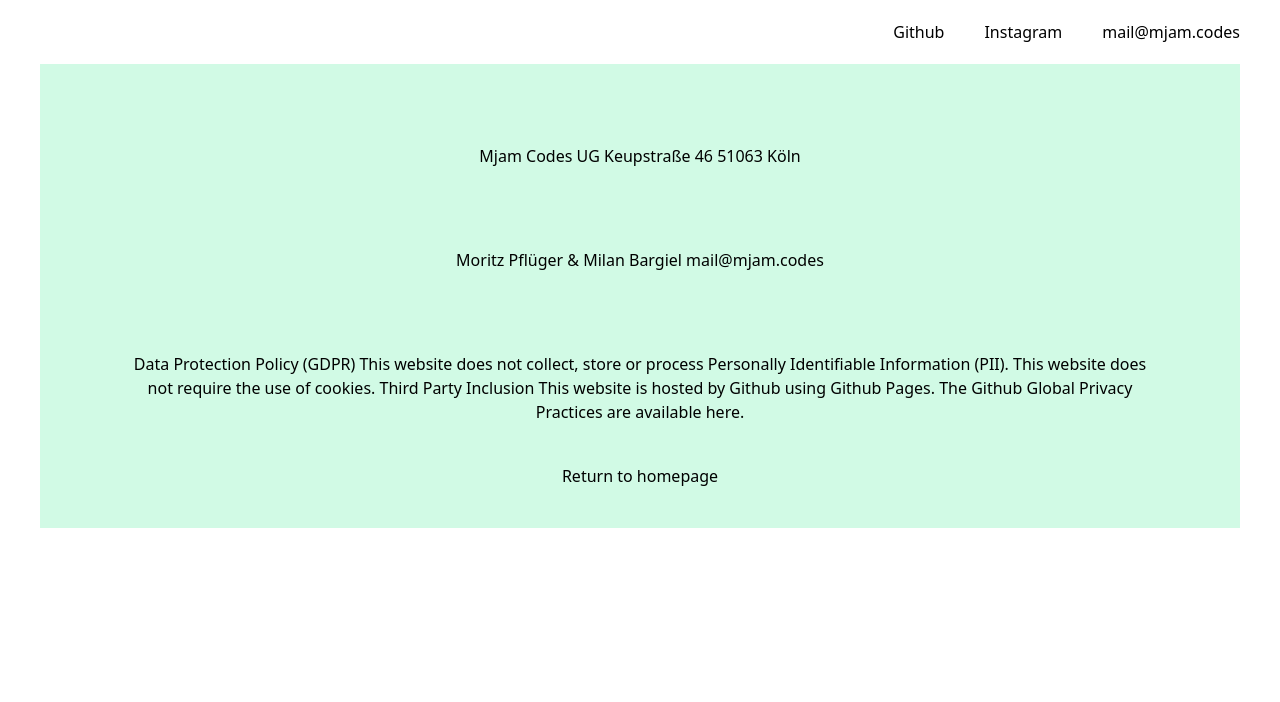
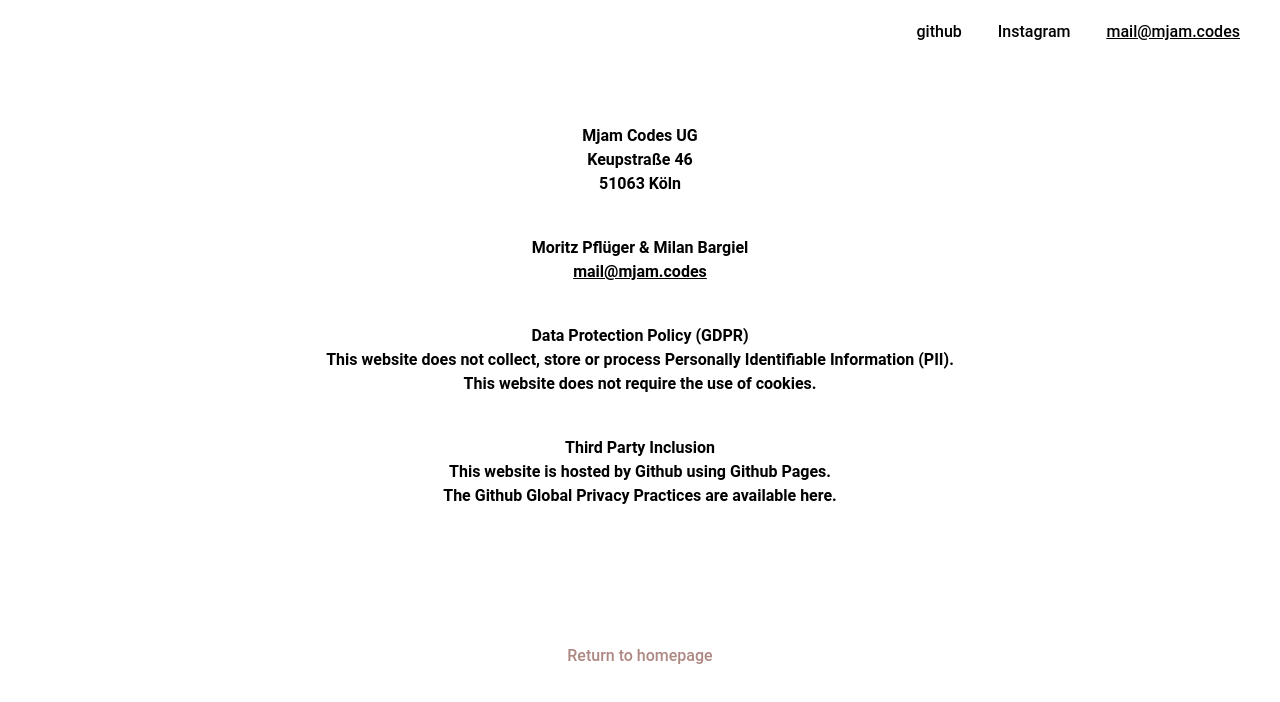
Before and after one commit to Mjam-Codes/mjam.codes, a Nuxt app: page /imprint in a window 1280 px wide. Shown: the top 702 px of the page. Built offline with nearby package versions, Linux system fonts and the light colour scheme.

Commit message:
approach final design

```diff
--- /dev/null
+++ b/components/MyFooter.vue
@@ -0,0 +1,16 @@
+<template>
+  <div class="text-center font-medium text-custom-secondary py-5">
+    <NuxtLink v-if="$route.name === 'imprint'" to="/">
+      Return to homepage
+    </NuxtLink>
+    <NuxtLink v-else to="/imprint">
+      Legal notice & data privacy
+    </NuxtLink>
+  </div>
+</template>
+
+<script>
+export default {
+  name: 'MyFooter'
+}
+</script>
--- /dev/null
+++ b/components/MyShowcase.vue
@@ -0,0 +1,60 @@
+<template>
+  <div class="pt-5">
+    <div class="flex px-36 pb-36 items-center">
+      <img
+        :src="selectedProjectImageUrl"
+        class="my-image w-72 h-96 object-cover"
+        alt=""
+      >
+      <div class="labels p-20 flex flex-col gap-5 font-semibold text-lg">
+        <div v-for="project in projects" :key="project.name">
+          <input :id="project.name" v-model="selectedProject" hidden type="radio" :value="project.name">
+          <label :for="project.name" class="cursor-pointer">
+            {{ project.label }}
+          </label>
+        </div>
+      </div>
+    </div>
+
+  </div>
+</template>
+
+<script>
+export default {
+  name: 'MyShowcase',
+  data () {
+    return {
+      selectedProject: 'kulturgenerator',
+      projects: [
+        { name: 'kulturgenerator', label: 'kulturgenerator', imageUrl: 'https://xyz.kulturgenerator.org/uploads/large_bombogenese_ein_ganzes_konvolut_0_e88162c8b4.jpeg' },
+        { name: 'glashaus', label: 'Glashaus Restaurant', imageUrl: 'https://xyz.kulturgenerator.org/uploads/large_Prinzenrolle_a504f78ecb.jpg' },
+        { name: 'timesales', label: 'Timesales Online', imageUrl: 'https://xyz.kulturgenerator.org/uploads/large_401_Musiol_A_HAHAHA_Yellow_Cyan_Magenta_No_20_print_106x76cm_2015_AM_10_02_002_c8aa08bcd8.jpg' }
+      ]
+    }
+  },
+  computed: {
+    selectedProjectImageUrl () {
+      return this.projects.find(url => url.name === this.selectedProject).imageUrl
+    }
+  }
+}
+</script>
+
+<style scoped>
+.my-image {
+  filter: drop-shadow(-24px 24px 0 #000000) drop-shadow(-24px 24px 0 #333333);
+}
+label {
+  position: relative;
+}
+input:checked + label:before {
+  font-weight: 800;
+  content: '';
+  position: absolute;
+  height: 1px;
+  width: 160px;
+  top: 20px;
+  left: -170px;
+  background: black;
+}
+</style>
--- a/components/Navigation.vue
+++ b/components/TopNav.vue
@@ -1,15 +1,21 @@
 <template>
   <div class="nav py-5">
-    <ul class="flex justify-end gap-10">
+    <ul class="flex justify-end gap-9 font-medium">
       <li class="">
-        <a href="#">Github</a>
+        <a href="#">github</a>
       </li>
       <li class="">
         <a href="#">Instagram</a>
       </li>
-      <li class="">
+      <li class="underline">
         <a href="#">mail@mjam.codes</a>
       </li>
     </ul>
   </div>
 </template>
+
+<script>
+export default {
+  name: 'TopNav'
+}
+</script>
--- a/layouts/default.vue
+++ b/layouts/default.vue
@@ -1,6 +1,7 @@
 <template>
   <div class="container mx-auto px-10">
-    <Navigation />
+    <TopNav />
     <Nuxt />
+    <MyFooter />
   </div>
 </template>
--- a/pages/imprint.vue
+++ b/pages/imprint.vue
@@ -1,23 +1,24 @@
 <template>
-  <div class="imprint container mx-auto p-10 bg-green-100 text-center">
-    <p class="p-10">
-      Mjam Codes UG
-      Keupstraße 46
+  <div class="imprint container mx-auto pt-10 pb-24 text-center font-semibold">
+    <p class="p-5">
+      Mjam Codes UG<br>
+      Keupstraße 46<br>
       51063 Köln
     </p>
-    <p class="p-10">
-      Moritz Pflüger & Milan Bargiel
-      mail@mjam.codes
+    <p class="p-5">
+      Moritz Pflüger & Milan Bargiel<br>
+      <span class="underline">mail@mjam.codes</span>
     </p>
-    <p class="p-10">
-      Data Protection Policy (GDPR)
-      This website does not collect, store or process Personally Identifiable Information (PII). This website does not require the use of cookies.
-      Third Party Inclusion
-      This website is hosted by Github using Github Pages. The Github Global Privacy Practices are available here.
+    <p class="p-5">
+      Data Protection Policy (GDPR)<br>
+      This website does not collect, store or process Personally Identifiable Information (PII).<br>
+      This website does not require the use of cookies.
     </p>
-    <NuxtLink to="/">
-      Return to homepage
-    </NuxtLink>
+    <p class="p-5">
+      Third Party Inclusion<br>
+      This website is hosted by Github using Github Pages.<br>
+      The Github Global Privacy Practices are available here.
+    </p>
   </div>
 </template>
 
--- a/pages/index.vue
+++ b/pages/index.vue
@@ -1,23 +1,16 @@
 <template>
-  <div class="bg-yellow-100">
-    <div class="hero p-20 text-center text-3xl">
-      Mjam Codes builds lightweight web <br> infrastructures for your designs. Our code is <br> reusable, modular, and responsive.
+  <div class="">
+    <div class="hero p-20 text-center font-medium text-2xl">
+      <span class="text-custom-primary">Mjam Codes</span> builds lightweight web <br> infrastructures for your designs. Our code is <br> reusable, modular, and responsive.
     </div>
-    <div class="showcase p-10 bg-red-100">
-      showcase
-    </div>
+    <MyShowcase></MyShowcase>
     <hr class="border-gray-900">
-    <div class="business-statements">
-      <ul>
-        <li>1</li>
-        <li>2</li>
-        <li>3</li>
+    <div class="business-statements p-20">
+      <ul class="list-disc font-semibold">
+        <li class="pb-5">🌴 Accessibility and performance are essential to us.</li>
+        <li class="pb-5">🤓 We write semantic code and apply web standards with HTML, CSS, and JavaScript.  We are savvy with frontend frameworks like React, Vue, and Next.js/Nuxt and know their pros and cons.</li>
+        <li class="pb-5">🤖 In the backend, we like to work with headless CMS to create modular systems that are custom-tailored to their specific purpose.</li>
       </ul>
-    </div>
-    <div class="footer text-center">
-      <NuxtLink to="/imprint">
-        Legal notice & data privacy
-      </NuxtLink>
     </div>
   </div>
 
--- /dev/null
+++ b/tailwind.config.js
@@ -0,0 +1,13 @@
+module.exports = {
+  theme: {
+    extend: {
+      colors: {
+        'custom-primary': '#BF5AD9',
+        'custom-secondary': '#ae8883'
+      }
+    },
+    fontFamily: {
+      'sans': ['Roboto', 'ui-sans-serif', 'system-ui']
+    }
+  }
+}
```
